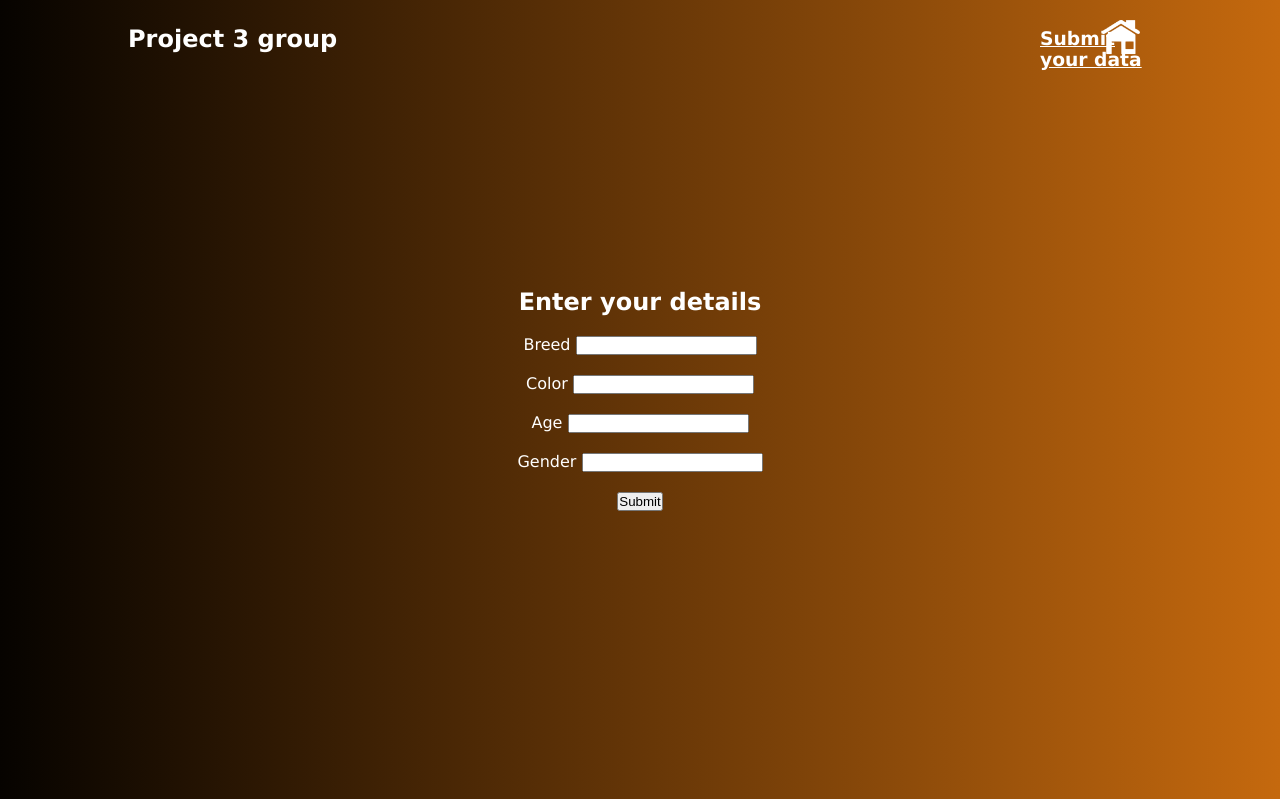
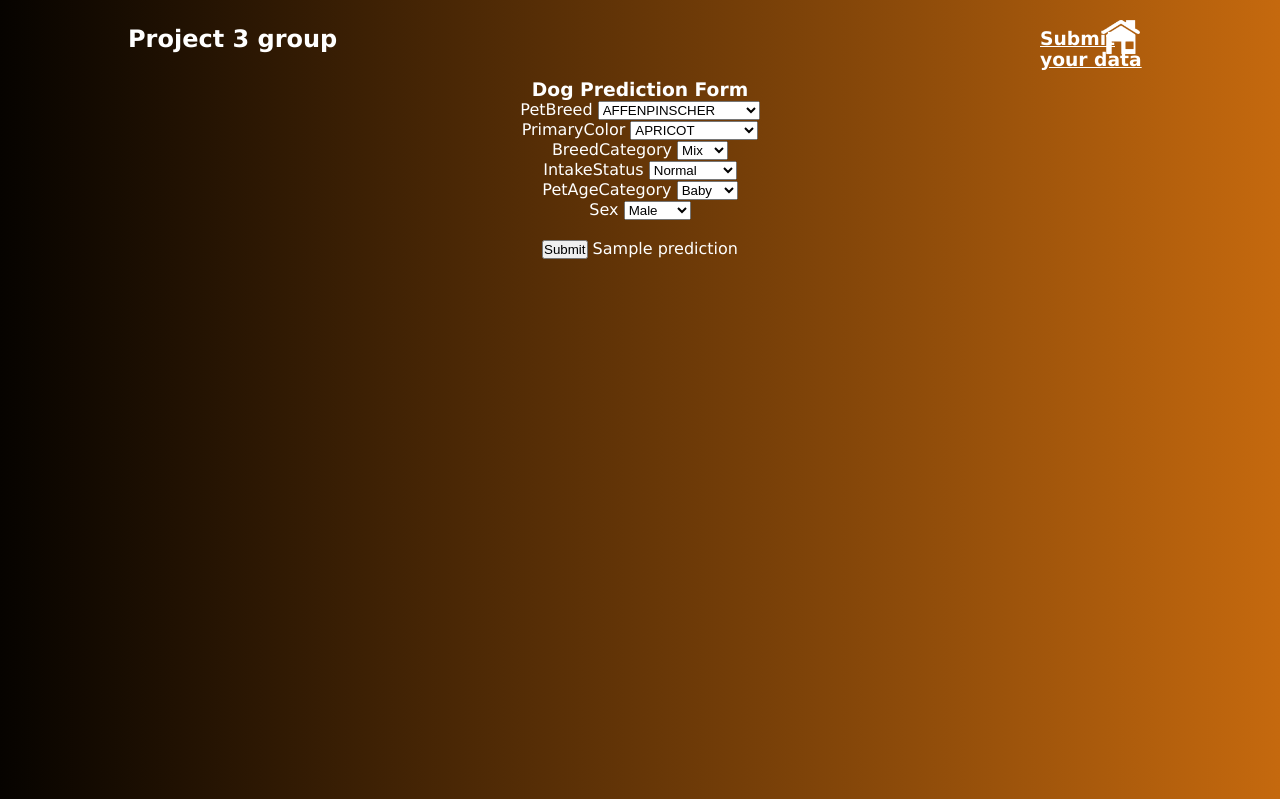
Before and after one commit to kellypriest/project-3, a Python web app: template webpage + database/templates/sample webpage/data_sub.html in a window 1280 px wide. Shown: the part 1-800 px from the top of the page. Run offline with Jinja, Linux system fonts and the light colour scheme; the template is opened without the code that fills it: most values are stand-ins (such as "Sample title", 1, 10 or a date in 2020).

Commit message:
adding part of prediction form

```diff
--- a/webpage + database/templates/sample webpage/data_sub.html
+++ b/webpage + database/templates/sample webpage/data_sub.html
@@ -20,21 +20,63 @@
         </nav>
     </header>
     <div class="slider"></div>
-    <section>
-    <form class="form" method="POST" action="">
-        <center>
-        <H1>Enter your details </H1> <br>
-        Breed <input type = "text" name= "breed"/><br>
+    <center><h3 class="formPretty">Dog Prediction Form</h3>
+    <div class=formPretty>
+      <form class ="form" action="{{ url_for('predict')}}"method="post"></form>
+        <label for="PetBreed">PetBreed</label>
+          <select id="PetBreed" name="PetBreed">
+            <option value="0">AFFENPINSCHER</option>
+            <option value="1">AIREDALE TERRIER</option>
+            <option value="2">AKITA</option>
+            <option value="3">ALASKAN HUSKY</option>
+            <option value="4">ALASKAN KLEE KAI</option>
+            <option value="5">ALASKAN MALAMUTE</option>
+          </select>
         <br>
-        Color <input type = "text" name = "color"/><br>
+        <label for="PrimaryColor">PrimaryColor</label>
+          <select id="PrimaryColor" name="PrimaryColor">
+            <option value="0">APRICOT</option>
+            <option value="1">BEIGE</option>
+            <option value="2">BLACK BRINDLE<BLACK/option>
+            <option value="3">BLACK SMOKE</option>
+            <option value="4">BLACK TIGER</option>
+            <option value="5">BLOND</option>
+          </select>
         <br>
-        Age    <input type = "text" name = "age"/><br>
+        <label for="BreedCategory">BreedCategory</label>
+          <select id="BreedCategory" name="BreedCategory">
+            <option value="0">Mix</option>
+            <option value="1">Pure</option>
+            <option value="2">Two</option>
+          </select>
         <br>
-        Gender <input type = "text" name = "gender"/><br>
+        <label for="IntakeStatus">IntakeStatus</label>
+        <select id="IntakeStatus" name="eIntakeStatusdu">
+          <option value="1">Normal</option>
+          <option value="0">Aggressive</option>
+          <option value="3">Pregnant</option>
+          <option value="4">Sick</option>
+          <option value="2">Other</option>
+         </select>
         <br>
-        <input type = "submit">
-        </center>
-    </form>
-    </section>
+        <label for="PetAgeCategory">PetAgeCategory</label>
+        <select id="PetAgeCategory" name="PetAgeCategory">
+          <option value="1">Baby</option>
+          <option value="3">Young</option>
+          <option value="0">Adult</option>
+          <option value="2">Senior</option>
+        </select>
+        <br>
+        <label for="Sex">Sex</label>
+        <select id="Sex" name="Sex">
+          <option value="1">Male</option>
+          <option value="0">Female</option>
+        </select>
+        <br>
+        <br>
+        <input type="submit" value="Submit">
+      </form>
+      {{ prediction }}
+    </div></center>
 </body>
 </html>
--- a/webpage + database/templates/sample webpage/static/css/style.css
+++ b/webpage + database/templates/sample webpage/static/css/style.css
@@ -139,3 +139,7 @@ body {
     color: white;
     font-family: "Lucida Sans Unicode", "Lucida Grande", sans-serif;
 }
+.formPretty {
+    color: white;
+    font-family: "Lucida Sans Unicode", "Lucida Grande", sans-serif;
+}
```
Also changed, not shown: 2 other files.
